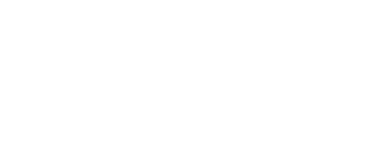
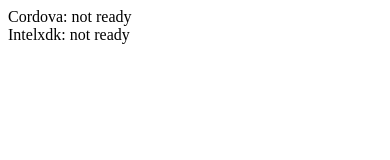
Before and after one commit to rscohn2/rscohn2.github.com, a plain HTML site: page deviceready/index.html in a window 390 px wide. Drawn offline with Linux system fonts and the light colour scheme; some packages are replaced by stand-ins of ours.

Commit message:
some text

```diff
--- a/deviceready/index.html
+++ b/deviceready/index.html
@@ -27,6 +27,11 @@
 	</script>
 </head>
 <body>
+    <span>Cordova: </span>
+    <span>not ready</span>
+    <br>
+    <span>Intelxdk: </span>
+    <span>not ready</span>
 	<!-- content goes here-->
 </body>
 </html>
```
